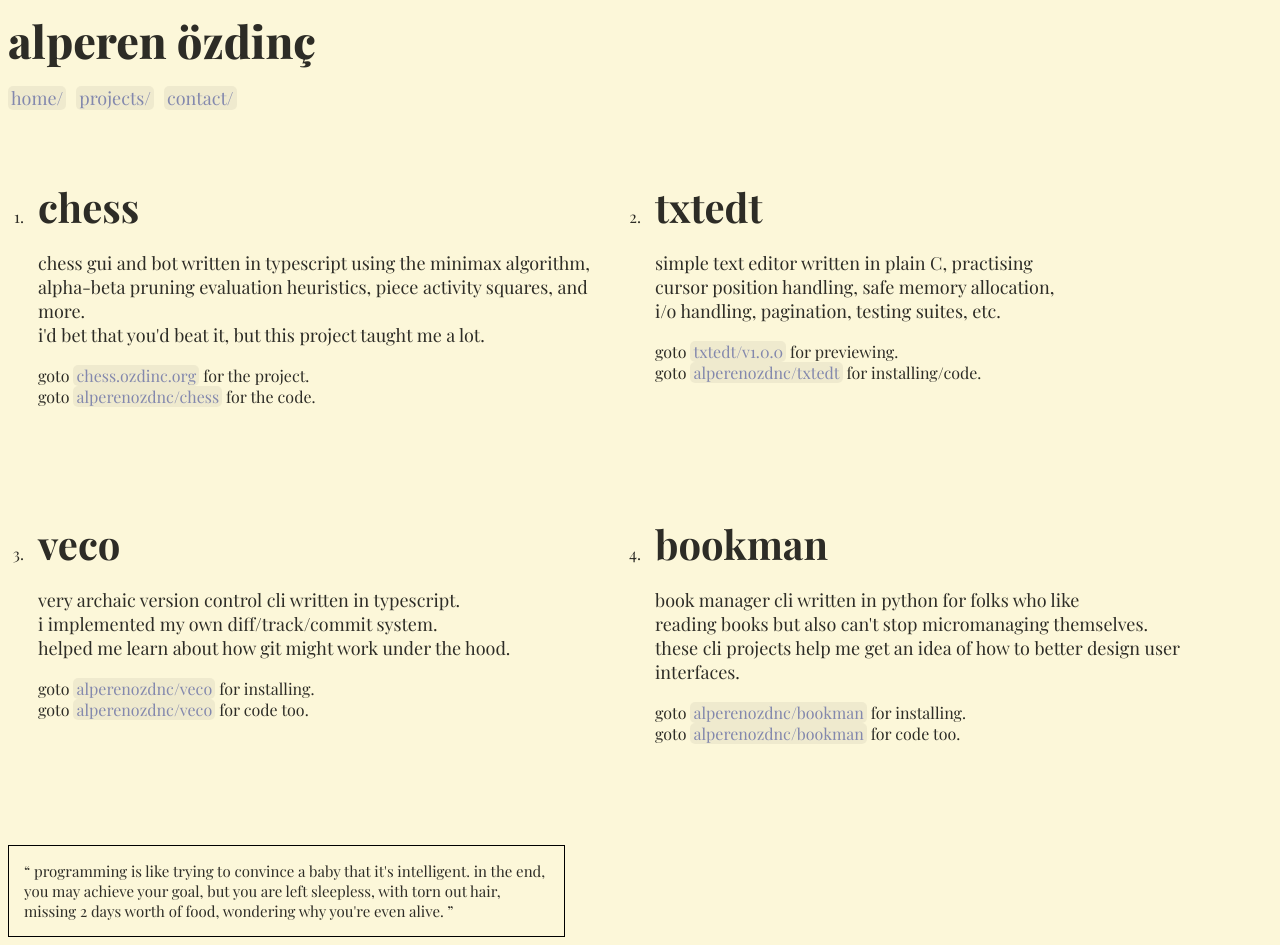
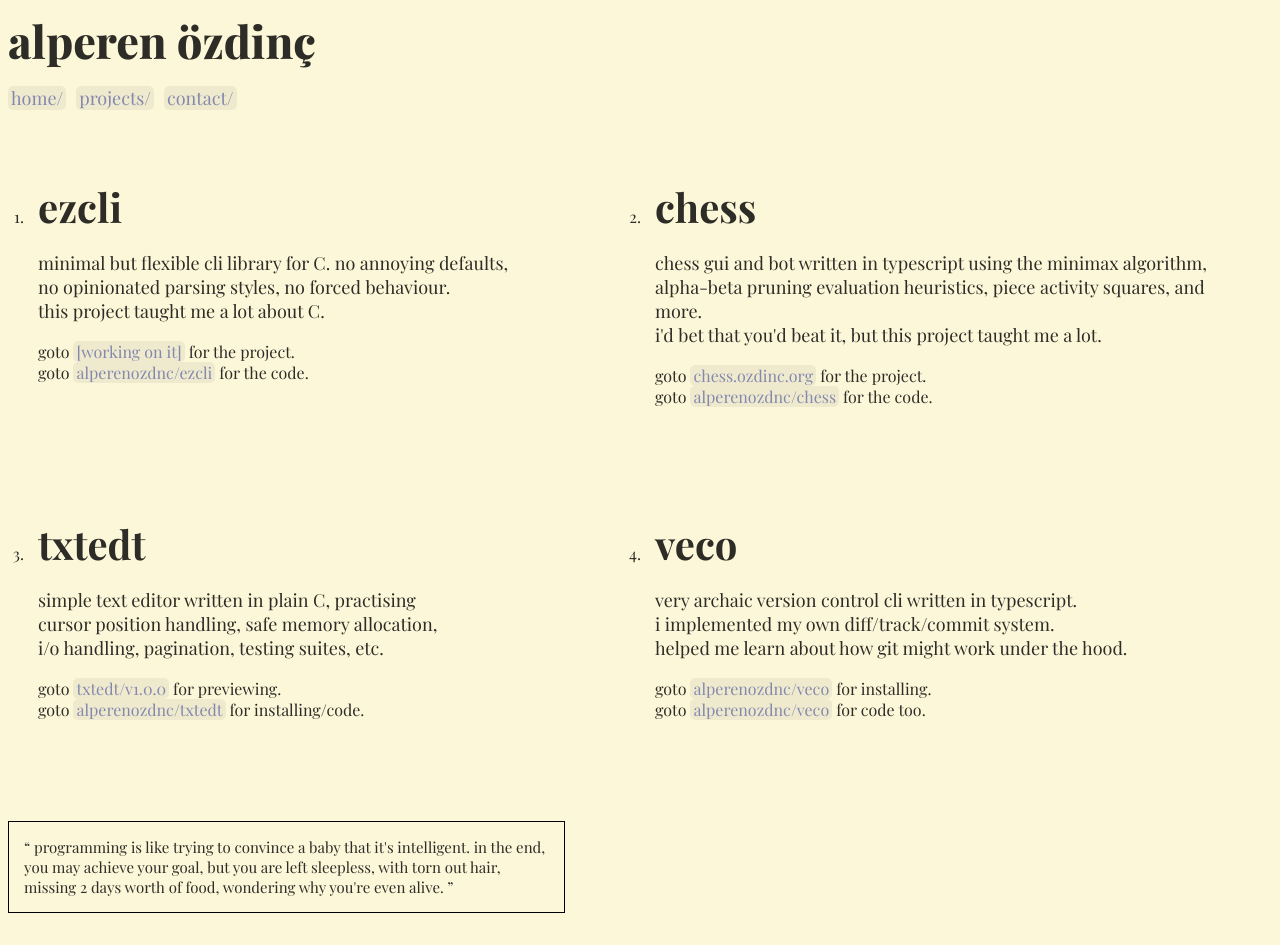
Before and after one commit to alperenozdnc/ozdinc.org, a plain HTML site: page public/projects.html in a window 1280 px wide. After the commit the page ends 921 px from the top, so only its background shows below. Drawn offline with nearby package versions, Linux system fonts and the light colour scheme; a web font is replaced by a local one.

Commit message:
chore(projects): add ezcli

```diff
--- a/public/projects.html
+++ b/public/projects.html
@@ -14,7 +14,7 @@
     <link href="/styles/navigation.css" rel="stylesheet" />
     <link href="/styles/quote.css" rel="stylesheet" />
     <link rel="stylesheet" href="/styles/projects.css" />
-    <link rel="icon" type="image/x-icon" href="/img/pfp.png">
+    <link rel="icon" type="image/x-icon" href="/img/pfp.png" />
 </head>
 
 <body>
@@ -37,6 +37,27 @@
     </nav>
 
     <ol>
+        <li>
+            <h2>ezcli</h2>
+
+            <p>
+                minimal but flexible cli library for C. no annoying defaults, <br />
+                no opinionated parsing styles, no forced behaviour. <br />
+                this project taught me a lot about C.
+            </p>
+
+            <div>
+                goto
+                <a href="" target="_blank">[working on it]</a>
+                for the project.
+            </div>
+
+            <div>
+                goto
+                <a href="https://github.com/alperenozdnc/ezcli" target="_blank">alperenozdnc/ezcli</a>
+                for the code.
+            </div>
+        </li>
         <li>
             <h2>chess</h2>
 
@@ -105,30 +126,6 @@
                 for code too.
             </div>
         </li>
-
-        <li>
-            <h2>bookman</h2>
-
-            <p>
-                book manager cli written in python for folks who like
-                <br />
-                reading books but also can't stop micromanaging themselves. <br />
-                these cli projects help me get an idea of how to better design user
-                interfaces.
-            </p>
-
-            <div>
-                goto
-                <a href="https://github.com/alperenozdnc/bookman" target="_blank">alperenozdnc/bookman</a>
-                for installing.
-            </div>
-
-            <div>
-                goto
-                <a href="https://github.com/alperenozdnc/bookman" target="_blank">alperenozdnc/bookman</a>
-                for code too.
-            </div>
-        </li>
     </ol>
 
     <q>
```
